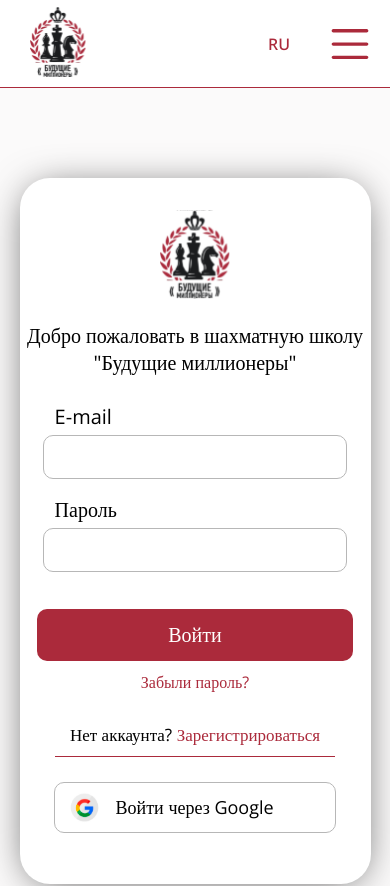
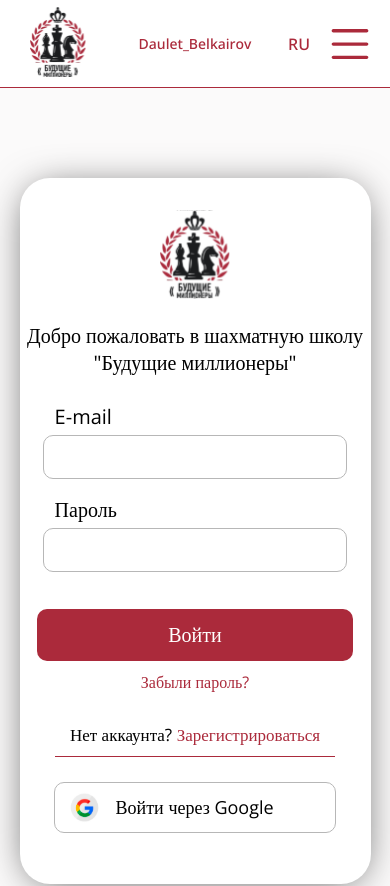
Before and after one commit to BDCasper/BM, a React (Create React App) app: page /login in a window 390 px wide. Shown: the top 886 px of the page. Built offline with nearby package versions, Linux system fonts and the light colour scheme; no server answers.

Commit message:
pochti gotov

```diff
--- a/src/components/FH/header.css
+++ b/src/components/FH/header.css
@@ -150,9 +150,14 @@ a {
 
     .lang {
         position: absolute;
-        right: 100px;
+        right: 80px;
         font-family: 'Open Sans';font-size: 16px;font-weight: 550;color: #AB2A3B;
         -webkit-user-drag: none;
+    }
+
+    .username {
+        margin-left: 0;
+        font-family: 'Open Sans';font-size: 14px;font-weight: 550;color: #AB2A3B;
     }
 
     .dropdown-menu a {
--- a/src/components/FH/header.tsx
+++ b/src/components/FH/header.tsx
@@ -32,7 +32,7 @@ export default function Header({checkUserLog, setInp, user}:Props) {
             <a className="headerImg" href="/"><img src="/assets/images/footer-logo.svg"/></a>
             <MediaQuery minWidth={1200}>
                 <div className="allCourse"><a href="/">Главная</a></div>
-                <div className="web-site"><a href="/">Сайт школы</a></div>
+                <div className="web-site"><a href="https://school.bm-chess.com/" target="_blank">Сайт школы</a></div>
                 <a className="subscribe" href="/subscription"><div >Подписка</div></a>
                     {window.location.pathname === '/' ?
                     <div className="search ">
@@ -62,6 +62,7 @@ export default function Header({checkUserLog, setInp, user}:Props) {
             </MediaQuery>
             <MediaQuery maxWidth={1200}>
                 <div className="lang">RU</div>
+                {!token?.includes('.') && <div className="username">Daulet_Belkairov</div>}
                 <div className='menu-container'>
                     <div className='menu-trigger' onClick={()=>{setOpen(!open)}}>
                         <img src={`assets/images/burger-${open ? 'grey' : 'red'}.svg`} alt=""/>
@@ -73,6 +74,9 @@ export default function Header({checkUserLog, setInp, user}:Props) {
                             </li>
                             <li className = 'dropdownItem'>
                                 <a href="/subscription">Подписка</a>
+                            </li>
+                            <li className = 'dropdownItem'>
+                                <a href="https://school.bm-chess.com/" target="_blank">Сайт школы</a>
                             </li>
 
                             {!token?.includes('.') ? (
```
